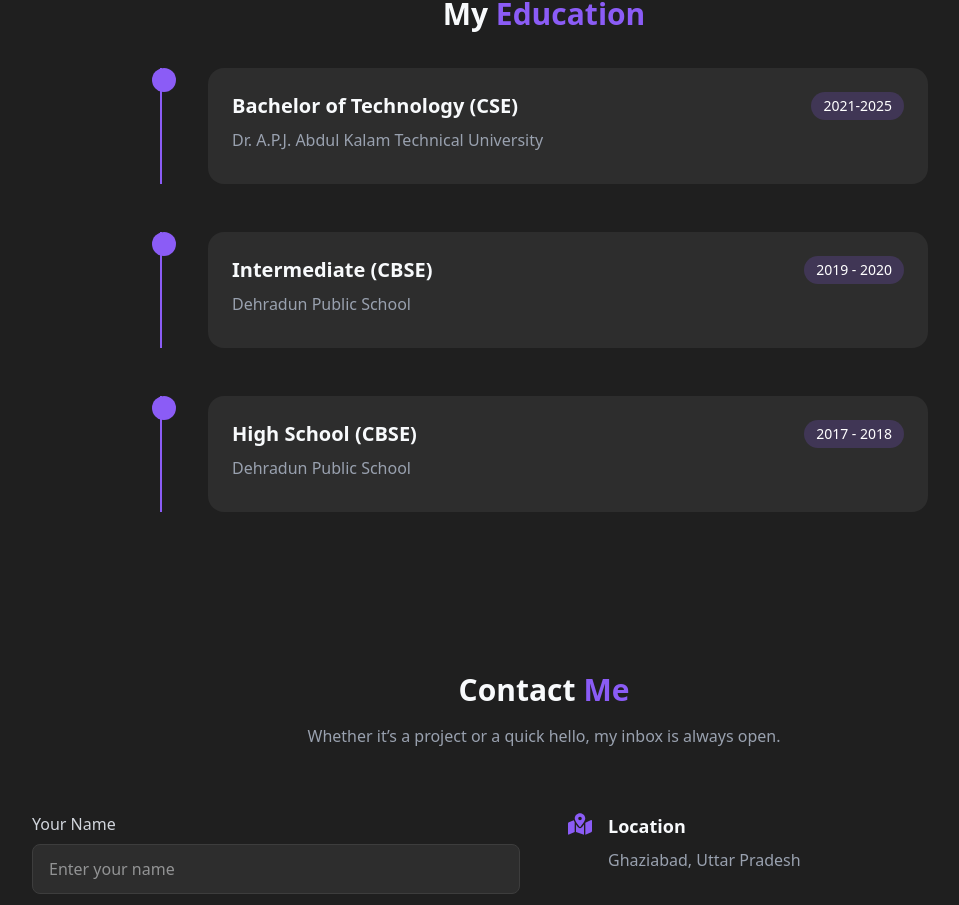
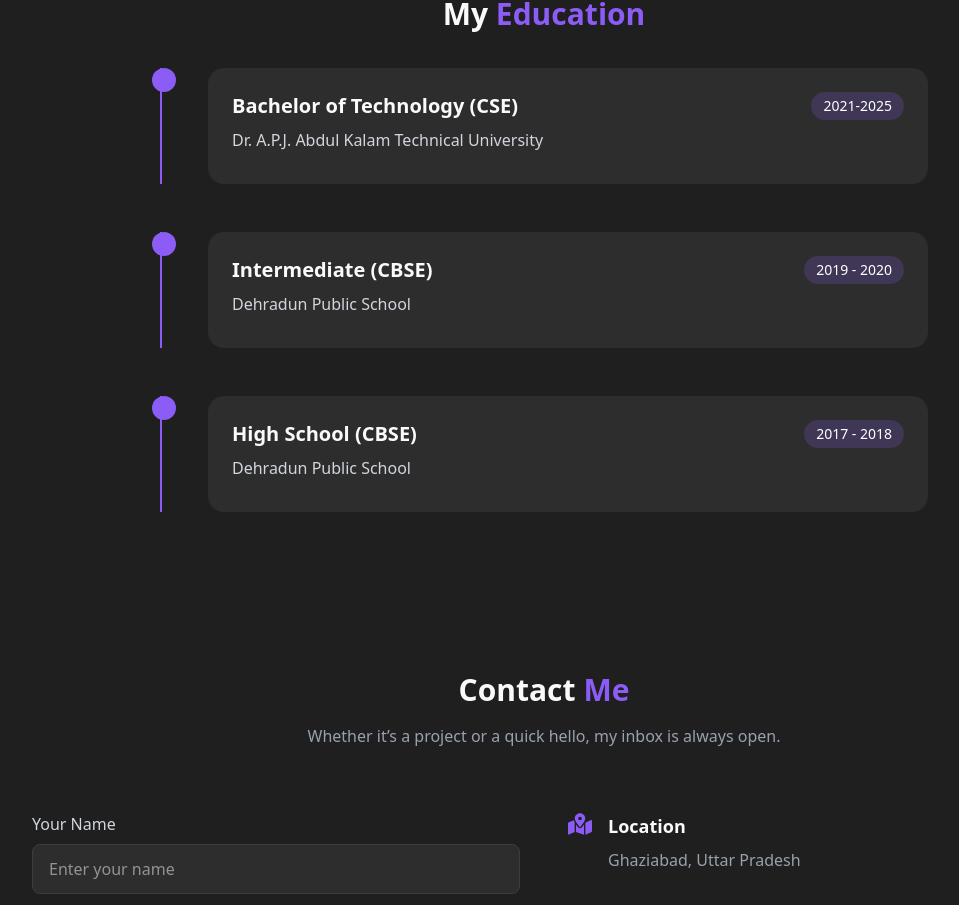
Before and after one commit to mohit-kumar29/Personal-Portfolio, a React (Vite) app: page / in a window 1280 px wide. Shown: the part 3172-4077 px from the top of the page, without its empty margins (96-1055 px from the left). Built offline with nearby package versions, Linux system fonts and the light colour scheme.

Commit message:
Update Education.jsx

```diff
--- a/src/Components/Education.jsx
+++ b/src/Components/Education.jsx
@@ -41,10 +41,10 @@ const Education = () => {
 
                                             {data.courseName}
                                     </h3>
-                                    <span className =' text-white px-3 py-1 bg-purple/20 text-purple rounded-full text-xs md:text-sm'>{data.duration}</span>
+                                    <span className =' text-white px-3 py-1 bg-purple/20 rounded-full text-xs md:text-sm'>{data.duration}</span>
 
                                 </div>
-                                <p className='text-gray-400 mb-2'>{data.name}</p>
+                                <p className='text-gray-300 mb-2'>{data.name}</p>
                                 { <p className='text-gray-300'>{data.description}</p> }
 
                             </div>
@@ -63,4 +63,5 @@ const Education = () => {
   )
 }
 
+
 export default Education
```
